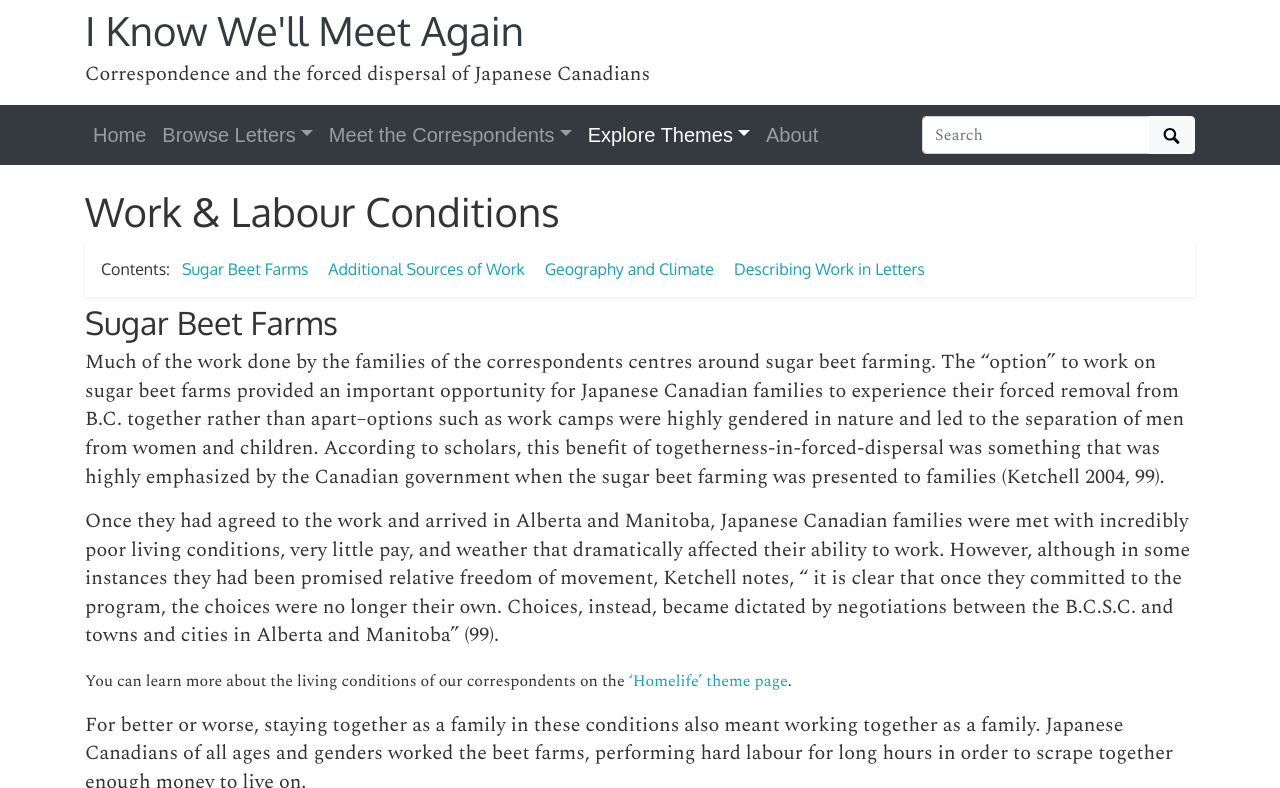
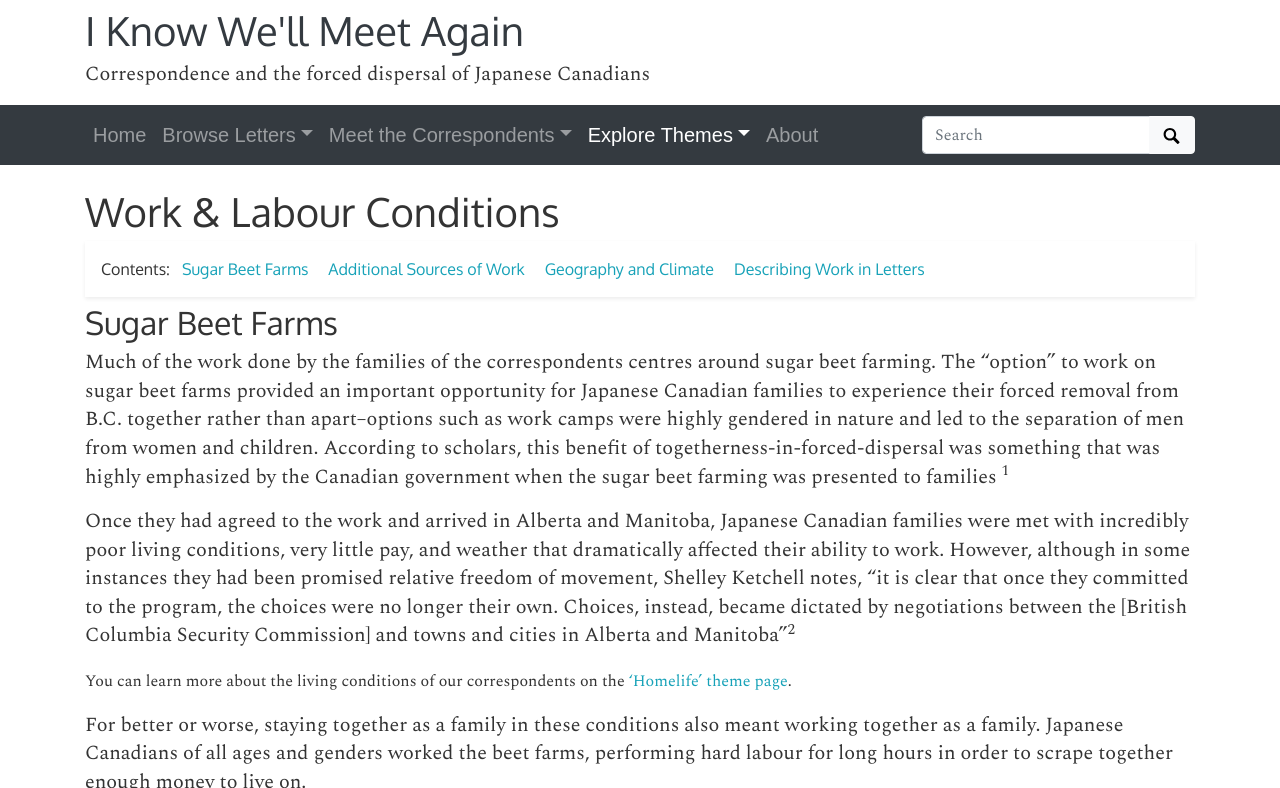
Before and after one commit to ubc-library-rbsc/gillis-2021, a Jekyll site: the page built from pages/labour.md, in a window 1280 px wide and 900 px high, cut to the strip 0-788 px from the top of the window. Built offline with Jekyll 4.4.1, drawn with Linux system fonts in a browser that asks for light colours; some of the changed text lies outside the part shown.

Commit message:
Adding in citations

```diff
--- a/pages/labour.md
+++ b/pages/labour.md
@@ -13,9 +13,9 @@
 
 ## Sugar Beet Farms
 
-Much of the work done by the families of the correspondents centres around sugar beet farming. The “option” to work on sugar beet farms provided an important opportunity for Japanese Canadian families to experience their forced removal from B.C. together rather than apart--options such as work camps were highly gendered in nature and led to the separation of men from women and children. According to scholars, this benefit of togetherness-in-forced-dispersal was something that was highly emphasized by the Canadian government when the sugar beet farming was presented to families (Ketchell 2004, 99).
+Much of the work done by the families of the correspondents centres around sugar beet farming. The “option” to work on sugar beet farms provided an important opportunity for Japanese Canadian families to experience their forced removal from B.C. together rather than apart--options such as work camps were highly gendered in nature and led to the separation of men from women and children. According to scholars, this benefit of togetherness-in-forced-dispersal was something that was highly emphasized by the Canadian government when the sugar beet farming was presented to families <sup>1</sup>
 
-Once they had agreed to the work and arrived in Alberta and Manitoba, Japanese Canadian families were met with incredibly poor living conditions, very little pay, and weather that dramatically affected their ability to work. However, although in some instances they had been promised relative freedom of movement, Ketchell notes, “ it is clear that once they committed to the program, the choices were no longer their own. Choices, instead, became dictated by negotiations between the B.C.S.C. and towns and cities in Alberta and Manitoba” (99).
+Once they had agreed to the work and arrived in Alberta and Manitoba, Japanese Canadian families were met with incredibly poor living conditions, very little pay, and weather that dramatically affected their ability to work. However, although in some instances they had been promised relative freedom of movement, Shelley Ketchell notes, “it is clear that once they committed to the program, the choices were no longer their own. Choices, instead, became dictated by negotiations between the [British Columbia Security Commission] and towns and cities in Alberta and Manitoba”<sup>2</sup>
 
 <small>You can learn more about the living conditions of our correspondents on the <a href="https://ubc-library-rbsc.github.io/gillis-2021/homelife.html">'Homelife' theme page</a>.</small>
 
@@ -55,3 +55,9 @@
 
 ## Describing Work in Letters
 ###### Optimism
+
+<small> Citations <br>
+1. Shelly D. Ketchell, “Re-locating Japanese Canadian History: Sugar Beet Farms as Carceral Sites in Alberta and Manitoba, February 1942 – January 1943,” (MA Thesis, University of British Columbia, 2005), 99. <br>
+2. Ibid.
+
+	</small>
```
